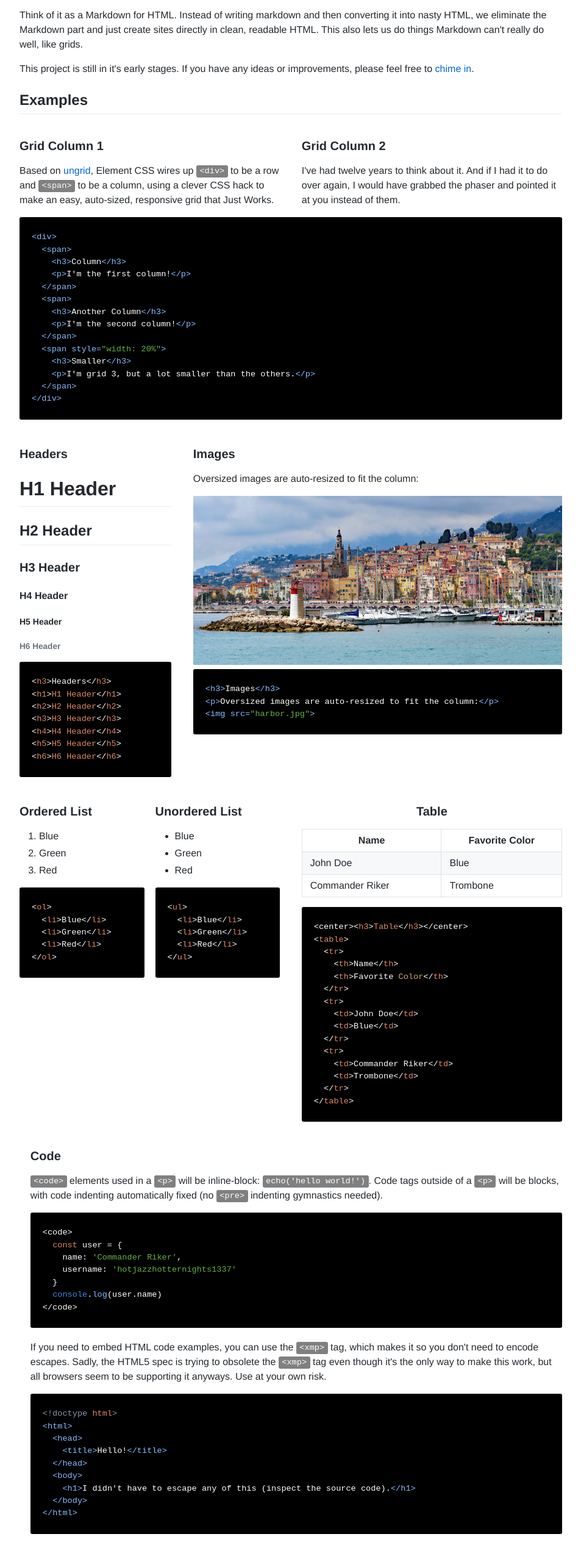
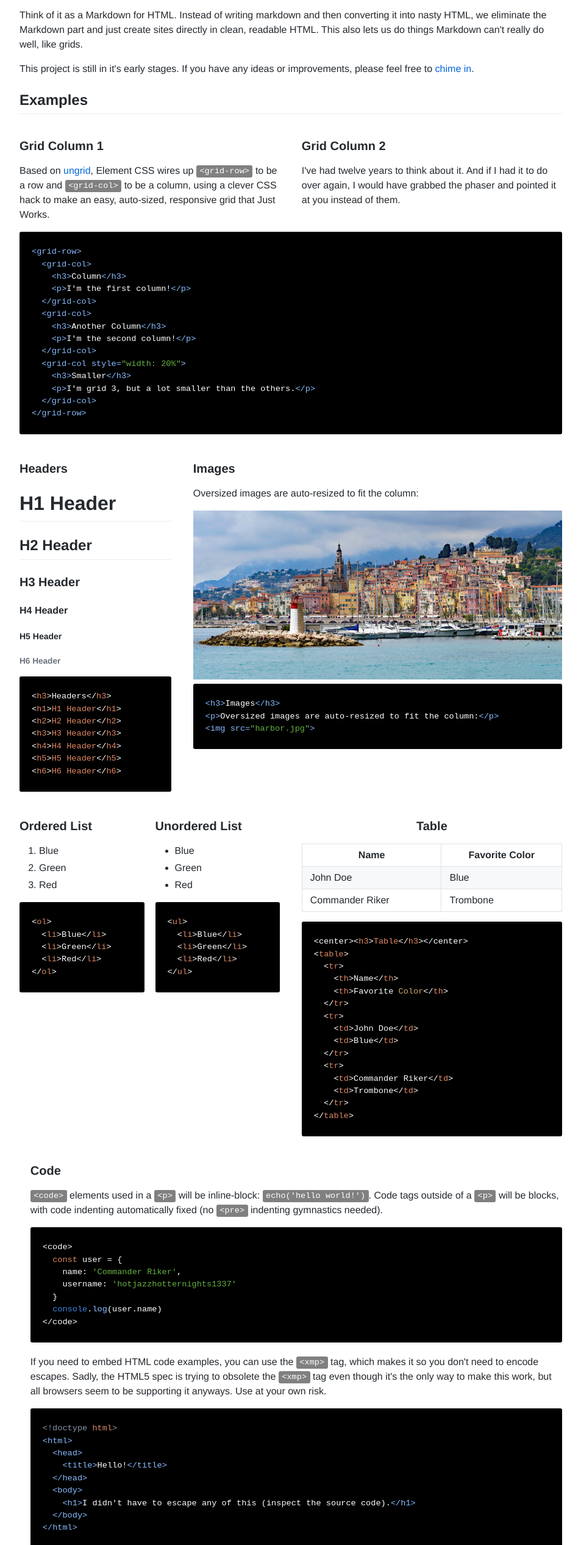
Before and after one commit to neocities/element, a website: page index.html in a window 1280 px wide. Shown: the part 267-2800 px from the top of the page at 61% size, without its empty margins (163-1116 px from the left). Drawn offline with nearby package versions, Linux system fonts and the light colour scheme.

Commit message:
Grid iteration 2: <grid-col> and <grid-row>
@ungoldman had the great suggestion to just create our own css elements for
the grid (thank you!). HTML5 provides a mechanism to generate your own
custom elements (the only requirement being they have hyphens in them).
Not all browsers yet support DOM access, but they will all allow the CSS
to define and style the elements. They may not be DOM accessible in this
form, but there are polyfill JS libraries available for browsers that do
not support it yet. I may add one in as a dependency, still considering
it.

The remaining question is to see how well search engines are able to
parse this. As it will be valid HTML5, my expectation is that there
shouldn't be any major issues, but we'll see.

```diff
--- a/element.css
+++ b/element.css
@@ -643,17 +643,24 @@
   overflow: auto;
 }
 
+.element grid-row {
+  display: block
+}
+.element grid-col {
+  display: inline
+}
+
 @media (min-width: 50em) {
-  .element body>div {
-      width: 100%;
+  .element grid-row {
+    width: 100%;
     display: table;
     table-layout: fixed;
   }
-  .element body>div>span {
+  .element grid-col {
     display: table-cell;
     padding-right: 2%;
   }
-  .element body>div>span:last-child {
+  .element grid-col:last-child {
     padding-left: 2%;
     padding-right: 0;
   }
--- a/index.html
+++ b/index.html
@@ -42,42 +42,42 @@
     <a name="examples"></a>
     <h2>Examples</h2>
 
-    <div>
-      <span>
+    <grid-row>
+      <grid-col>
         <h3>Grid Column 1</h3>
         <p>
-          Based on <a href="http://chrisnager.github.io/ungrid/">ungrid</a>, Element CSS wires up <code>&lt;div&gt;</code> to be a row
-          and <code>&lt;span&gt;</code> to be a column, using a clever CSS hack to make an easy, auto-sized, responsive grid that Just Works.
+          Based on <a href="http://chrisnager.github.io/ungrid/">ungrid</a>, Element CSS wires up <code>&lt;grid-row&gt;</code> to be a row
+          and <code>&lt;grid-col&gt;</code> to be a column, using a clever CSS hack to make an easy, auto-sized, responsive grid that Just Works.
         </p>
-      </span>
-      <span>
+      </grid-col>
+      <grid-col>
         <h3>Grid Column 2</h3>
         <p>
           I've had twelve years to think about it. And if I had it to do over again, I would have grabbed the phaser and pointed it
           at you instead of them.
         </p>
-      </span>
-    </div>
+      </grid-col>
+    </grid-row>
 
     <xmp>
-      <div>
-        <span>
+      <grid-row>
+        <grid-col>
           <h3>Column</h3>
           <p>I'm the first column!</p>
-        </span>
-        <span>
+        </grid-col>
+        <grid-col>
           <h3>Another Column</h3>
           <p>I'm the second column!</p>
-        </span>
-        <span style="width: 20%">
+        </grid-col>
+        <grid-col style="width: 20%">
           <h3>Smaller</h3>
           <p>I'm grid 3, but a lot smaller than the others.</p>
-        </span>
-      </div>
+        </grid-col>
+      </grid-row>
     </xmp>
 
-    <div>
-      <span>
+    <grid-row>
+      <grid-col>
         <h3>Headers</h3>
         <h1>H1 Header</h1>
         <h2>H2 Header</h2>
@@ -95,9 +95,9 @@
           <h5>H5 Header</h5>
           <h6>H6 Header</h6>
         </xmp>
-      </span>
+      </grid-col>
 
-      <span style="width: 70%">
+      <grid-col style="width: 70%">
         <h3>Images</h3>
         <p>Oversized images are auto-resized to fit the column:</p>
         <img src="harbor.jpg">
@@ -107,11 +107,11 @@
           <p>Oversized images are auto-resized to fit the column:</p>
           <img src="harbor.jpg">
         </xmp>
-      </span>
-    </div>
+      </grid-col>
+    </grid-row>
 
-    <div>
-      <span>
+    <grid-row>
+      <grid-col>
         <h3>Ordered List</h3>
         <ol>
           <li>Blue</li>
@@ -126,9 +126,9 @@
             <li>Red</li>
           </ol>
         </xmp>
-      </span>
+      </grid-col>
 
-      <span>
+      <grid-col>
         <h3>Unordered List</h3>
         <ul>
           <li>Blue</li>
@@ -143,9 +143,9 @@
             <li>Red</li>
           </ul>
         </xmp>
-      </span>
+      </grid-col>
 
-      <span style="width: 50%">
+      <grid-col style="width: 50%">
         <center><h3>Table</h3></center>
         <table>
           <tr>
@@ -179,11 +179,11 @@
             </tr>
           </table>
         </xmp>
-      </span>
-    </div>
+      </grid-col>
+    </grid-row>
 
-    <div>
-      <span>
+    <grid-row>
+      <grid-col>
         <h3>Code</h3>
 
         <p>
@@ -219,13 +219,15 @@
           </html>
         </xmp>
 
-        <p>If you want syntax highlighting, just embed <a href="https://highlightjs.org/">highlight.js</a> and the highlighting style you want and it's automatically configured.
+        <p>
+          If you want syntax highlighting, just embed <a href="https://highlightjs.org/">highlight.js</a> and the highlighting style
+          you want and it's automatically configured.
+        </p>
+      </grid-col>
+    </grid-row>
 
-      </span>
-    </div>
-
-    <div>
-      <span>
+    <grid-row>
+      <grid-col>
         <h3>Forms</h3>
         <form>
           <label for="email">Email</label>
@@ -256,8 +258,8 @@
 
           <button>Submit</button>
         </form>
-      </span>
-      <span style="width: 70%">
+      </grid-col>
+      <grid-col style="width: 70%">
         <xmp>
           <h3>Forms</h3>
           <form>
@@ -290,14 +292,8 @@
             <button>Submit</button>
           </form>
         </xmp>
-      </span>
-    </div>
-
-    <div>
-      <span>
-
-      </span>
-    </div>
+      </grid-col>
+    </grid-row>
 
     <a name="getstarted"></a>
     <h2>How to Use</h2>
```
